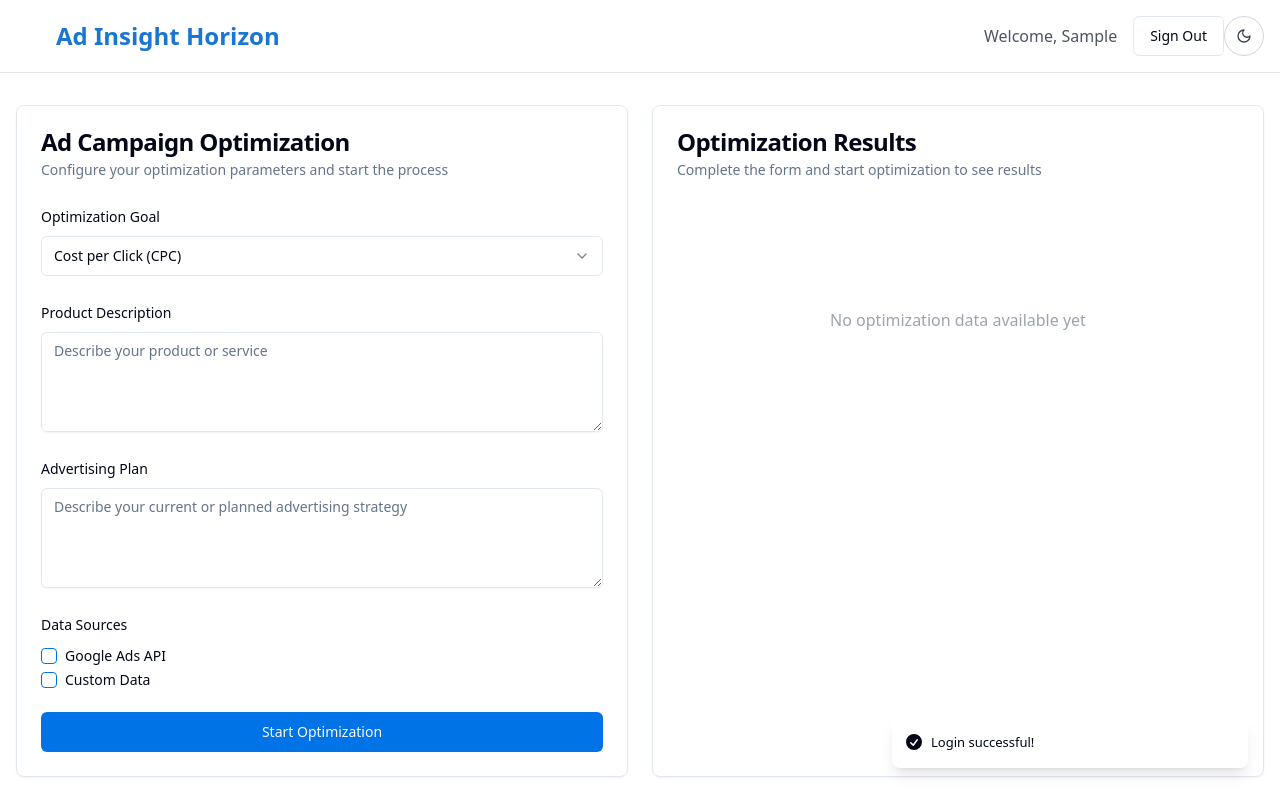
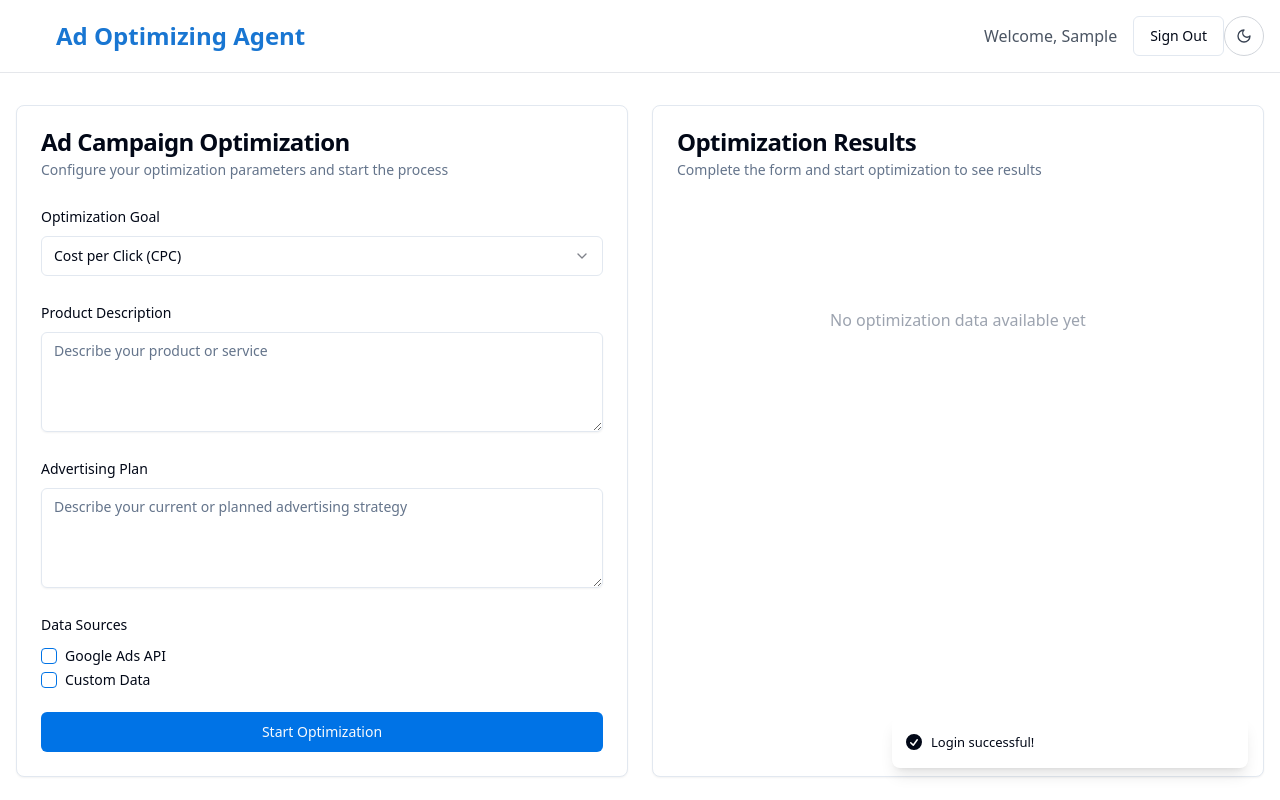
Before and after one commit to janMagnusHeimann/ad-optimizing-agent, a React (Vite) app: page / in a window 1280 px wide. Both pictures are taken after typing "Sample", "Sample123" into the empty fields and a click on the button "Sign In". Shown: the top 800 px of the page. Built offline with nearby package versions, Linux system fonts and the light colour scheme.

Commit message:
Rename project
Rename the project to ad-optimizing-agent.

```diff
--- a/index.html
+++ b/index.html
@@ -1,13 +1,14 @@
+
 <!DOCTYPE html>
 <html lang="en">
   <head>
     <meta charset="UTF-8" />
     <meta name="viewport" content="width=device-width, initial-scale=1.0" />
-    <title>ad-insight-horizon</title>
+    <title>ad-optimizing-agent</title>
     <meta name="description" content="Lovable Generated Project" />
     <meta name="author" content="Lovable" />
 
-    <meta property="og:title" content="ad-insight-horizon" />
+    <meta property="og:title" content="ad-optimizing-agent" />
     <meta property="og:description" content="Lovable Generated Project" />
     <meta property="og:type" content="website" />
     <meta property="og:image" content="https://lovable.dev/opengraph-image-p98pqg.png" />
--- a/src/components/dashboard/Header.tsx
+++ b/src/components/dashboard/Header.tsx
@@ -12,7 +12,7 @@ const Header = () => {
     <header className={`${isDarkMode ? 'bg-gray-900 border-gray-700' : 'bg-white border-gray-200'} border-b px-6 py-4 transition-colors`}>
       <div className="container mx-auto flex justify-between items-center">
         <div className="flex items-center">
-          <h1 className={`text-2xl font-bold ${isDarkMode ? 'text-white' : 'text-brand-blue'}`}>Ad Insight Horizon</h1>
+          <h1 className={`text-2xl font-bold ${isDarkMode ? 'text-white' : 'text-brand-blue'}`}>Ad Optimizing Agent</h1>
         </div>
         <div className="flex items-center gap-4">
           <span className={`${isDarkMode ? 'text-gray-300' : 'text-gray-600'}`}>Welcome, {user?.username || "User"}</span>
```
